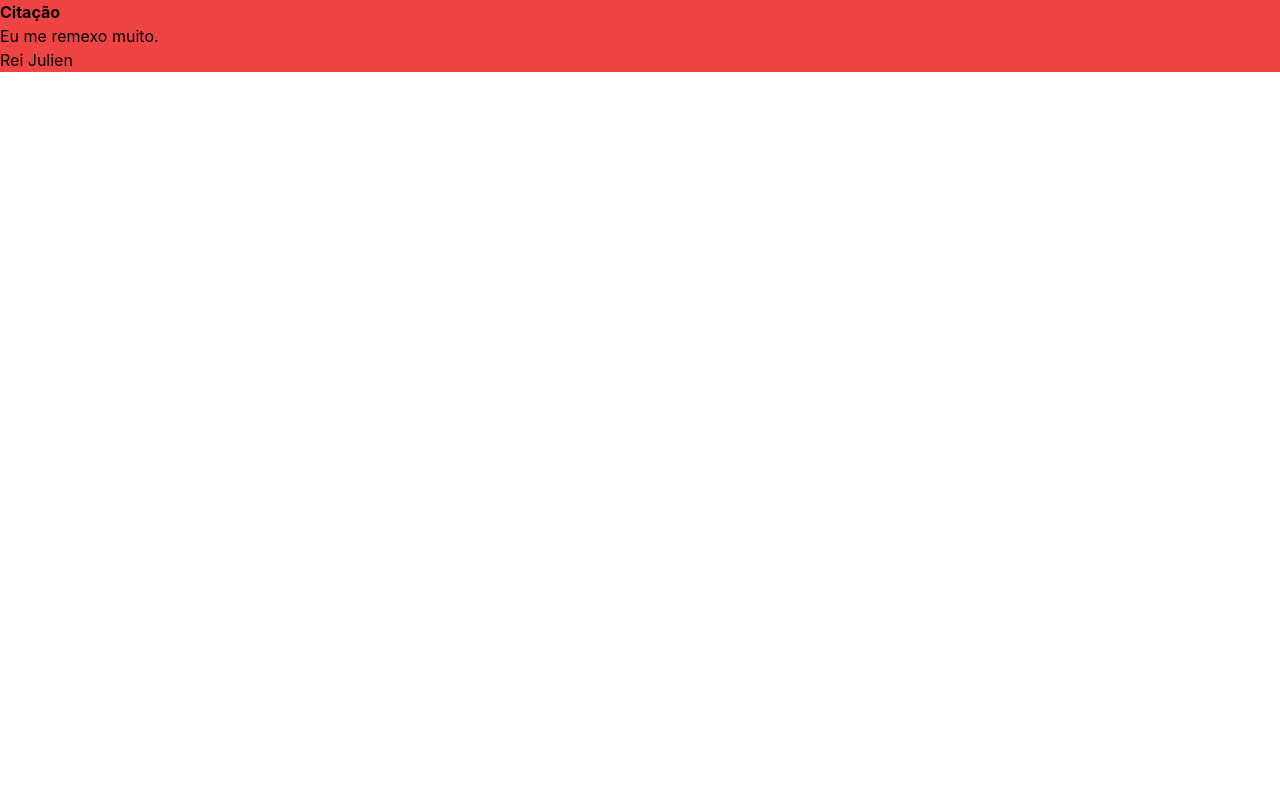
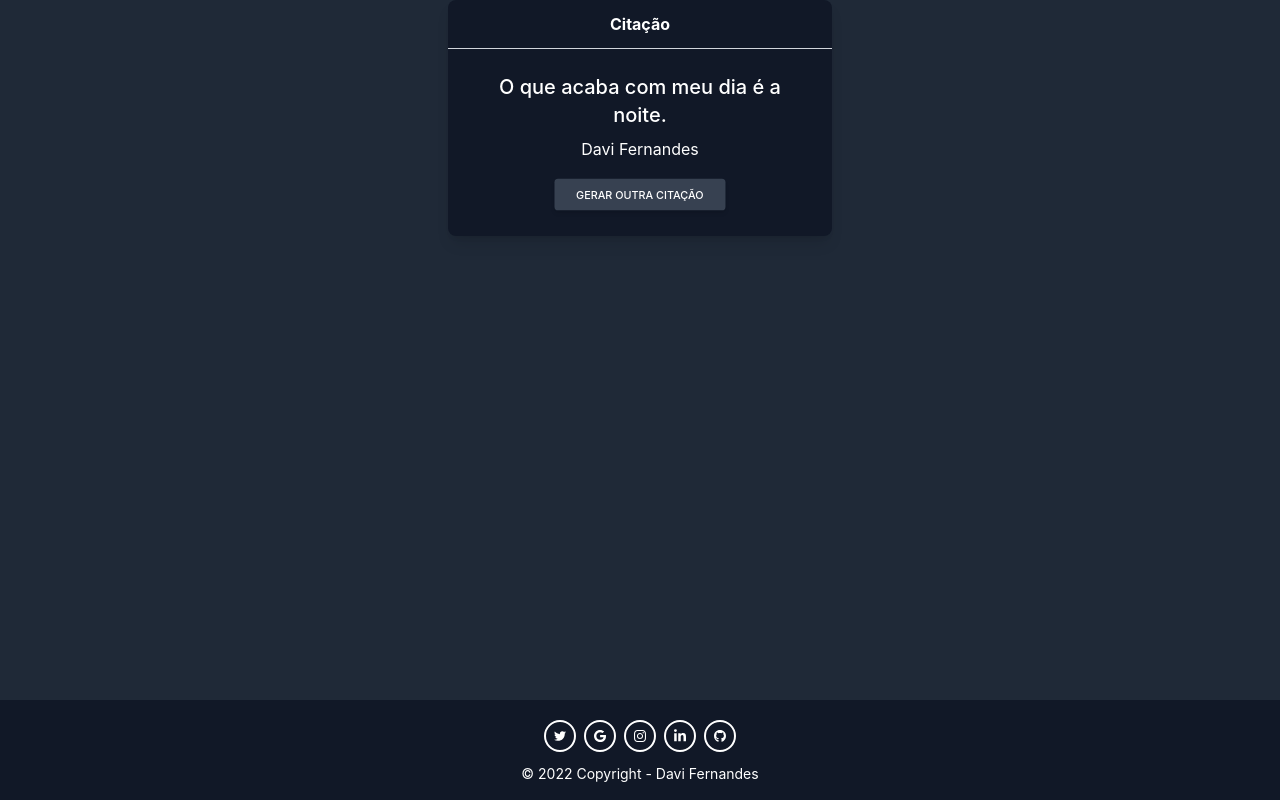
Before and after one commit to DaviFernandesDaSilva/api-quotes, a Next.js app: page / in a window 1280 px wide. Built offline with nearby package versions, Linux system fonts and the light colour scheme.

Commit message:
Verticalizar e Fazer botão de refresh

```diff
--- /dev/null
+++ b/components/Footer.js
@@ -0,0 +1,99 @@
+export default function Home() {
+
+  return (
+    <footer className="text-center bg-gray-900 text-white footer">
+  <div className="container min-w-min pt-4 mx-auto">
+    <div className="flex justify-center">
+      <a href="https://twitter.com/Davipbr15" type="button" className="rounded-full border-2 border-white text-white leading-normal uppercase hover:bg-gray-700 focus:outline-none focus:ring-0 transition duration-150 ease-in-out w-8 h-8 m-1">
+        <svg aria-hidden="true"
+        focusable="false"
+        data-prefix="fab"
+          data-icon="twitter"
+          className="w-3 h-full mx-auto"
+          role="img"
+          xmlns="http://www.w3.org/2000/svg"
+          viewBox="0 0 512 512"
+        >
+          <path
+            fill="currentColor"
+            d="M459.37 151.716c.325 4.548.325 9.097.325 13.645 0 138.72-105.583 298.558-298.558 298.558-59.452 0-114.68-17.219-161.137-47.106 8.447.974 16.568 1.299 25.34 1.299 49.055 0 94.213-16.568 130.274-44.832-46.132-.975-84.792-31.188-98.112-72.772 6.498.974 12.995 1.624 19.818 1.624 9.421 0 18.843-1.3 27.614-3.573-48.081-9.747-84.143-51.98-84.143-102.985v-1.299c13.969 7.797 30.214 12.67 47.431 13.319-28.264-18.843-46.781-51.005-46.781-87.391 0-19.492 5.197-37.36 14.294-52.954 51.655 63.675 129.3 105.258 216.365 109.807-1.624-7.797-2.599-15.918-2.599-24.04 0-57.828 46.782-104.934 104.934-104.934 30.213 0 57.502 12.67 76.67 33.137 23.715-4.548 46.456-13.32 66.599-25.34-7.798 24.366-24.366 44.833-46.132 57.827 21.117-2.273 41.584-8.122 60.426-16.243-14.292 20.791-32.161 39.308-52.628 54.253z"
+          ></path>
+        </svg>
+      </a>
+
+      <a href="#!" type="button" className="rounded-full border-2 border-white text-white leading-normal uppercase hover:bg-gray-700 focus:outline-none focus:ring-0 transition duration-150 ease-in-out w-8 h-8 m-1">
+        <svg aria-hidden="true"
+        focusable="false"
+        data-prefix="fab"
+          data-icon="google"
+          className="w-3 h-full mx-auto"
+          role="img"
+          xmlns="http://www.w3.org/2000/svg"
+          viewBox="0 0 488 512"
+        >
+          <path
+            fill="currentColor"
+            d="M488 261.8C488 403.3 391.1 504 248 504 110.8 504 0 393.2 0 256S110.8 8 248 8c66.8 0 123 24.5 166.3 64.9l-67.5 64.9C258.5 52.6 94.3 116.6 94.3 256c0 86.5 69.1 156.6 153.7 156.6 98.2 0 135-70.4 140.8-106.9H248v-85.3h236.1c2.3 12.7 3.9 24.9 3.9 41.4z"
+          ></path>
+        </svg>
+      </a>
+
+      <a href="https://www.instagram.com/davii.f/" type="button" className="rounded-full border-2 border-white text-white leading-normal uppercase hover:bg-gray-700 focus:outline-none focus:ring-0 transition duration-150 ease-in-out w-8 h-8 m-1">
+        <svg aria-hidden="true"
+        focusable="false"
+        data-prefix="fab"
+        data-icon="instagram"
+          className="w-3 h-full mx-auto"
+          role="img"
+          xmlns="http://www.w3.org/2000/svg"
+          viewBox="0 0 448 512"
+        >
+          <path
+            fill="currentColor"
+            d="M224.1 141c-63.6 0-114.9 51.3-114.9 114.9s51.3 114.9 114.9 114.9S339 319.5 339 255.9 287.7 141 224.1 141zm0 189.6c-41.1 0-74.7-33.5-74.7-74.7s33.5-74.7 74.7-74.7 74.7 33.5 74.7 74.7-33.6 74.7-74.7 74.7zm146.4-194.3c0 14.9-12 26.8-26.8 26.8-14.9 0-26.8-12-26.8-26.8s12-26.8 26.8-26.8 26.8 12 26.8 26.8zm76.1 27.2c-1.7-35.9-9.9-67.7-36.2-93.9-26.2-26.2-58-34.4-93.9-36.2-37-2.1-147.9-2.1-184.9 0-35.8 1.7-67.6 9.9-93.9 36.1s-34.4 58-36.2 93.9c-2.1 37-2.1 147.9 0 184.9 1.7 35.9 9.9 67.7 36.2 93.9s58 34.4 93.9 36.2c37 2.1 147.9 2.1 184.9 0 35.9-1.7 67.7-9.9 93.9-36.2 26.2-26.2 34.4-58 36.2-93.9 2.1-37 2.1-147.8 0-184.8zM398.8 388c-7.8 19.6-22.9 34.7-42.6 42.6-29.5 11.7-99.5 9-132.1 9s-102.7 2.6-132.1-9c-19.6-7.8-34.7-22.9-42.6-42.6-11.7-29.5-9-99.5-9-132.1s-2.6-102.7 9-132.1c7.8-19.6 22.9-34.7 42.6-42.6 29.5-11.7 99.5-9 132.1-9s102.7-2.6 132.1 9c19.6 7.8 34.7 22.9 42.6 42.6 11.7 29.5 9 99.5 9 132.1s2.7 102.7-9 132.1z"
+          ></path>
+        </svg>
+      </a>
+
+      <a href="#!" type="button" className="rounded-full border-2 border-white text-white leading-normal uppercase hover:bg-gray-700 focus:outline-none focus:ring-0 transition duration-150 ease-in-out w-8 h-8 m-1">
+        <svg aria-hidden="true"
+        focusable="false"
+        data-prefix="fab"
+        data-icon="linkedin-in"
+          className="w-3 h-full mx-auto"
+          role="img"
+          xmlns="http://www.w3.org/2000/svg"
+          viewBox="0 0 448 512"
+        >
+          <path
+            fill="currentColor"
+            d="M100.28 448H7.4V148.9h92.88zM53.79 108.1C24.09 108.1 0 83.5 0 53.8a53.79 53.79 0 0 1 107.58 0c0 29.7-24.1 54.3-53.79 54.3zM447.9 448h-92.68V302.4c0-34.7-.7-79.2-48.29-79.2-48.29 0-55.69 37.7-55.69 76.7V448h-92.78V148.9h89.08v40.8h1.3c12.4-23.5 42.69-48.3 87.88-48.3 94 0 111.28 61.9 111.28 142.3V448z"
+          ></path>
+        </svg>
+      </a>
+
+      <a href="https://github.com/Davipbr15" type="button" className="rounded-full border-2 border-white text-white leading-normal uppercase hover:bg-gray-700 focus:outline-none focus:ring-0 transition duration-150 ease-in-out w-8 h-8 m-1">
+        <svg aria-hidden="true"
+        focusable="false"
+        data-prefix="fab"
+        data-icon="github"
+          className="w-3 h-full mx-auto"
+          role="img"
+          xmlns="http://www.w3.org/2000/svg"
+          viewBox="0 0 496 512"
+        >
+          <path
+            fill="currentColor"
+            d="M165.9 397.4c0 2-2.3 3.6-5.2 3.6-3.3.3-5.6-1.3-5.6-3.6 0-2 2.3-3.6 5.2-3.6 3-.3 5.6 1.3 5.6 3.6zm-31.1-4.5c-.7 2 1.3 4.3 4.3 4.9 2.6 1 5.6 0 6.2-2s-1.3-4.3-4.3-5.2c-2.6-.7-5.5.3-6.2 2.3zm44.2-1.7c-2.9.7-4.9 2.6-4.6 4.9.3 2 2.9 3.3 5.9 2.6 2.9-.7 4.9-2.6 4.6-4.6-.3-1.9-3-3.2-5.9-2.9zM244.8 8C106.1 8 0 113.3 0 252c0 110.9 69.8 205.8 169.5 239.2 12.8 2.3 17.3-5.6 17.3-12.1 0-6.2-.3-40.4-.3-61.4 0 0-70 15-84.7-29.8 0 0-11.4-29.1-27.8-36.6 0 0-22.9-15.7 1.6-15.4 0 0 24.9 2 38.6 25.8 21.9 38.6 58.6 27.5 72.9 20.9 2.3-16 8.8-27.1 16-33.7-55.9-6.2-112.3-14.3-112.3-110.5 0-27.5 7.6-41.3 23.6-58.9-2.6-6.5-11.1-33.3 2.6-67.9 20.9-6.5 69 27 69 27 20-5.6 41.5-8.5 62.8-8.5s42.8 2.9 62.8 8.5c0 0 48.1-33.6 69-27 13.7 34.7 5.2 61.4 2.6 67.9 16 17.7 25.8 31.5 25.8 58.9 0 96.5-58.9 104.2-114.8 110.5 9.2 7.9 17 22.9 17 46.4 0 33.7-.3 75.4-.3 83.6 0 6.5 4.6 14.4 17.3 12.1C428.2 457.8 496 362.9 496 252 496 113.3 383.5 8 244.8 8zM97.2 352.9c-1.3 1-1 3.3.7 5.2 1.6 1.6 3.9 2.3 5.2 1 1.3-1 1-3.3-.7-5.2-1.6-1.6-3.9-2.3-5.2-1zm-10.8-8.1c-.7 1.3.3 2.9 2.3 3.9 1.6 1 3.6.7 4.3-.7.7-1.3-.3-2.9-2.3-3.9-2-.6-3.6-.3-4.3.7zm32.4 35.6c-1.6 1.3-1 4.3 1.3 6.2 2.3 2.3 5.2 2.6 6.5 1 1.3-1.3.7-4.3-1.3-6.2-2.2-2.3-5.2-2.6-6.5-1zm-11.4-14.7c-1.6 1-1.6 3.6 0 5.9 1.6 2.3 4.3 3.3 5.6 2.3 1.6-1.3 1.6-3.9 0-6.2-1.4-2.3-4-3.3-5.6-2z"
+          ></path>
+        </svg>
+      </a>
+    </div>
+  </div>
+  <div className="text-center text-sm p-2 mb-2 bg-gray-900 mx-auto">
+    © 2022 Copyright -
+    <a className="text-whitehite" href="https://wa.link/90mpdc"> Davi Fernandes</a>
+  </div>
+</footer>
+  )
+}
--- /dev/null
+++ b/components/Header.js
@@ -0,0 +1,8 @@
+export default function Home() {
+
+  return (
+    <header className="text-center bg-gray-900 text-white">
+    </header>
+
+  )
+}
--- a/pages/index.js
+++ b/pages/index.js
@@ -1,6 +1,7 @@
 import frases from './frases.json';
 import { useEffect, useState } from 'react';
-
+import Header from '../components/Header.js';
+import Footer from '../components/Footer.js';
 
 export default function Home() {
   var i,autor,cita;
@@ -30,14 +31,31 @@
 
       useEffect(() => setCita(cita), [])
 
+  return (
+    <div className="bg-gray-800 all text-white mx-auto">
+    <Header />
 
-  return (
-    <div className="bg-red-500">
-      <h1 className="font-bold">Citação</h1>
-      <h3>{citA}</h3>
-      <h2>{autoR}</h2>
+    <section className="text-center">
+      <div class="flex justify-center">
+        <div class="rounded-lg shadow-lg bg-gray-900 max-w-sm text-center ">
+            <div class="py-3 px-6 border-b font-bold border-gray-300 text-white">
+              Citação
+            </div>
+            <div class="p-6">
+              <h5 class="text-white text-xl font-medium mb-2">{citA}</h5>
+              <p class="text-white text-base mb-4">
+                {autoR}
+              </p>
+            <button type="button"
+            value="Refresh Page"
+            class="scale-90 inline-block px-6 py-2.5 bg-gray-700 text-white font-medium text-xs leading-tight uppercase rounded shadow-md hover:bg-gray-500 hover:shadow-lg focus:bg-gray-600 focus:shadow-lg focus:outline-none focus:ring-0 active:bg-gray-800 active:shadow-lg transition duration-150 ease-in-out"
+            >Gerar outra citação</button>
+          </div>
+        </div>
+      </div>
+    </section>
 
-
+    <Footer />
     </div>
 
   )
--- a/styles/globals.css
+++ b/styles/globals.css
@@ -19,6 +19,17 @@
   color: black;
 }
 
+.footer{
+  width: 100%;
+  position: absolute;
+  bottom: 0;
+  left: 0;
+}
+
+.all{
+  height:100vh;
+}
+
 * {
   box-sizing: border-box;
 }
```
